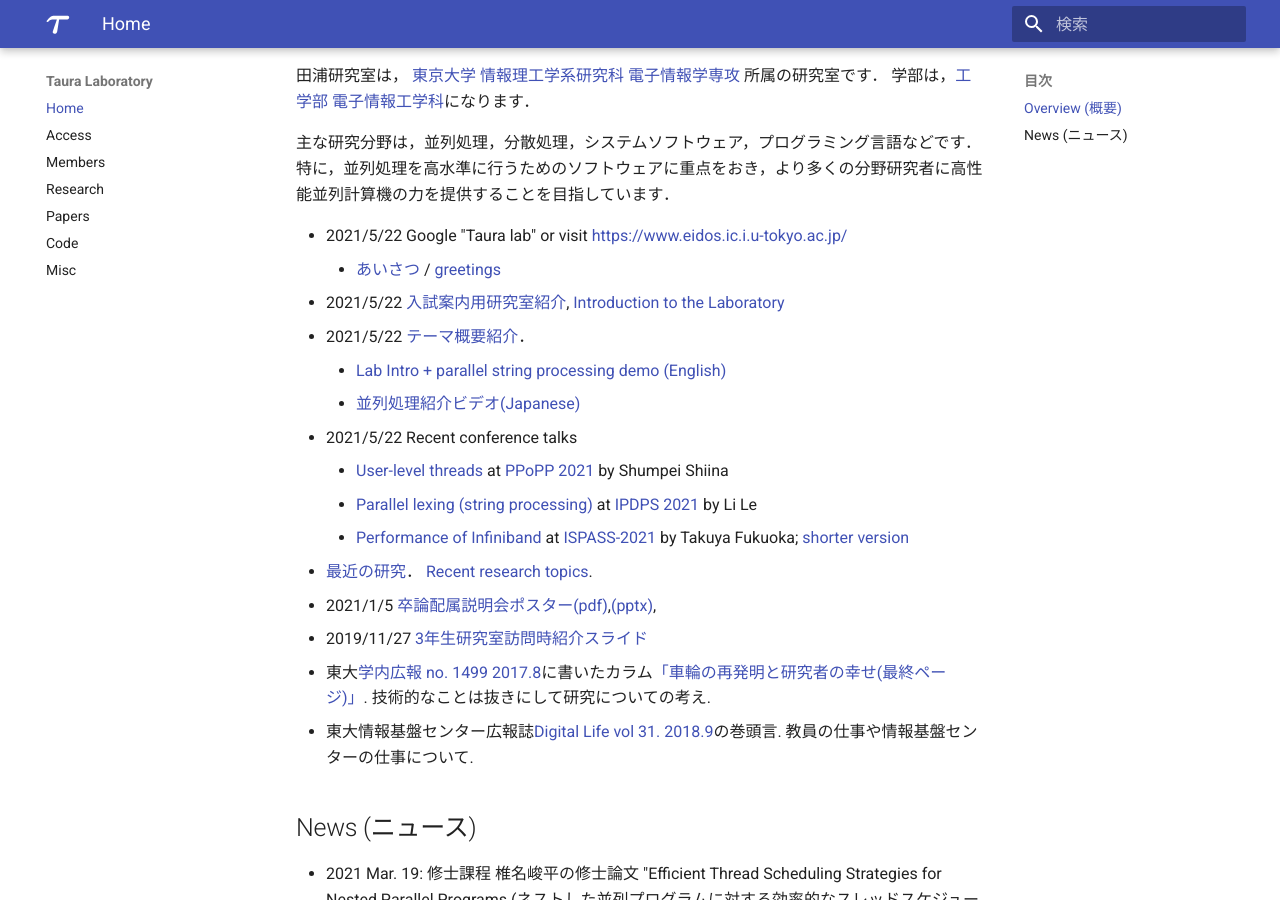
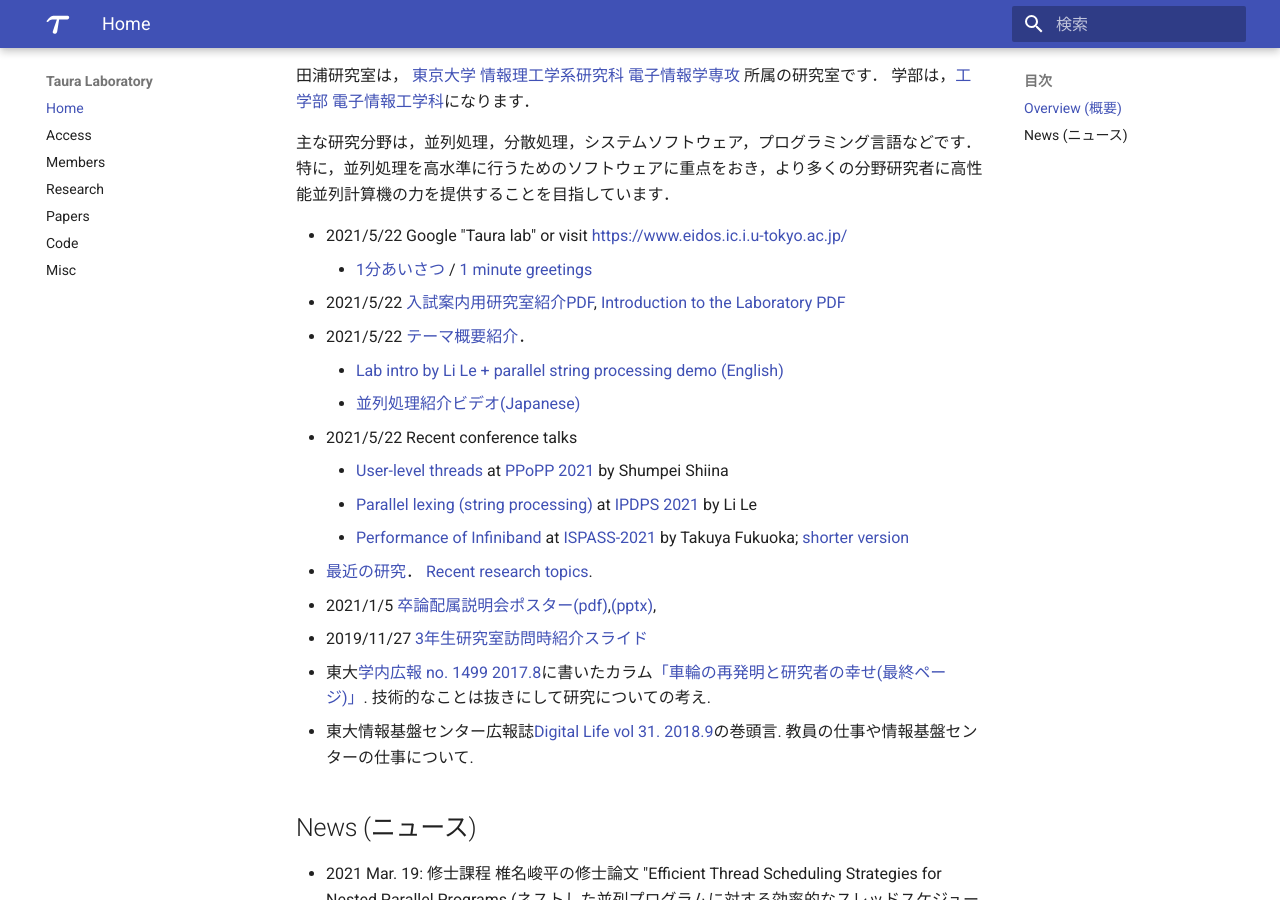
Before and after one commit to Yukayo/taura-lab, an MkDocs documentation site: the page built from docs/index.md, in a window 1280 px wide and 900 px high, scrolled down 353 px. Built offline with MkDocs 1.6.1 and Material for MkDocs 9.7.7, drawn with Linux system fonts in a browser that asks for light colours.

```diff
--- a/docs/index.md
+++ b/docs/index.md
@@ -24,10 +24,10 @@ computers much more accessible to domain scientists.
 特に，並列処理を高水準に行うためのソフトウェアに重点をおき，より多くの分野研究者に高性能並列計算機の力を提供することを目指しています．
 
   * 2021/5/22 Google "Taura lab" or visit [https://www.eidos.ic.i.u-tokyo.ac.jp/](https://www.eidos.ic.i.u-tokyo.ac.jp/)
-    * [あいさつ](https://youtu.be/XDA-Qe65nCA) /  [greetings](https://youtu.be/EXhfgDaGc2w)
-  * 2021/5/22 [入試案内用研究室紹介](files/intro.pdf), [Introduction to the Laboratory](files/intro_e.pdf)
+    * [1分あいさつ](https://youtu.be/XDA-Qe65nCA) /  [1 minute greetings](https://youtu.be/EXhfgDaGc2w)
+  * 2021/5/22 [入試案内用研究室紹介PDF](files/intro.pdf), [Introduction to the Laboratory PDF](files/intro_e.pdf)
   * 2021/5/22 [テーマ概要紹介](lab_introduction.md)．
-    * [Lab Intro + parallel string processing demo (English)](https://youtu.be/-xmkgsaPRrY)
+    * [Lab intro by Li Le + parallel string processing demo (English)](https://youtu.be/-xmkgsaPRrY)
     * [並列処理紹介ビデオ(Japanese)](https://youtu.be/TQ4fDcG1rwQ)
   * 2021/5/22 Recent conference talks
     * [User-level threads](https://youtu.be/7kWkcdypV_w) at [PPoPP 2021](https://ppopp21.sigplan.org/) by Shumpei Shiina
```
